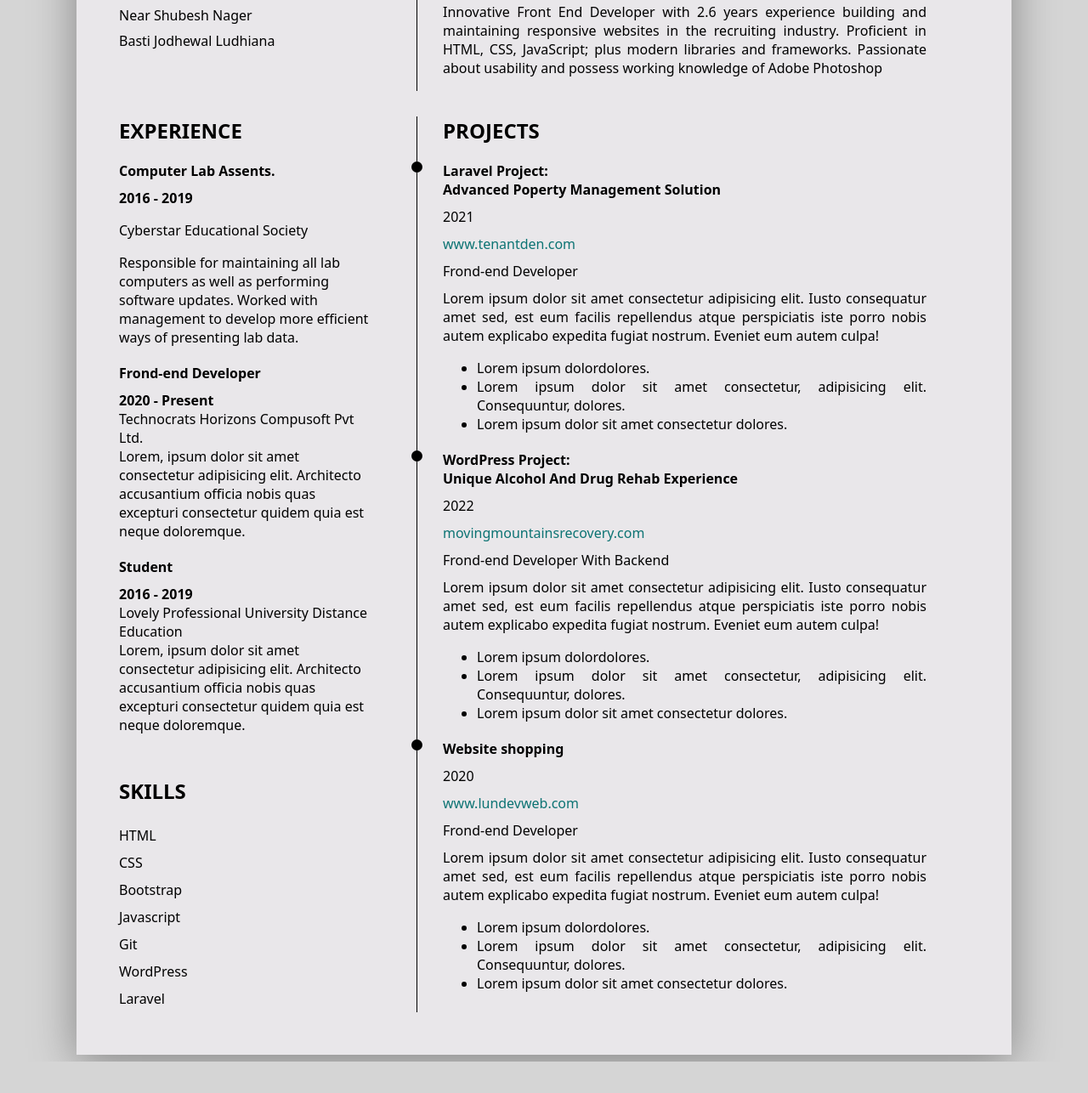
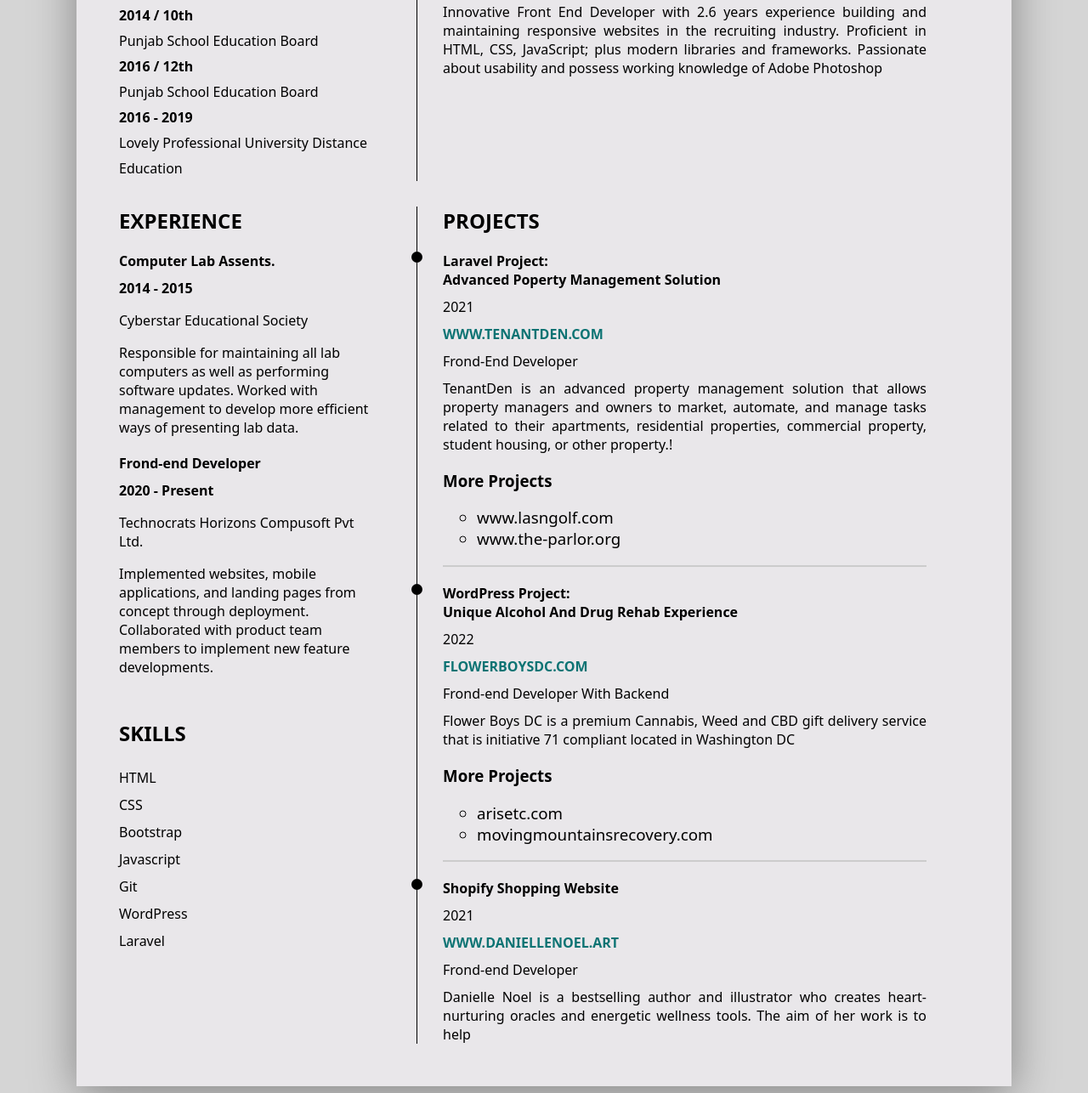
Before and after one commit to star-pankaj/pankaj_resume, a plain HTML site: page index.html in a window 1280 px wide. Shown: the part 361-1647 px from the top of the page at 85% size. Before the commit the page ends 1610 px from the top, so only its background shows below. Drawn offline with Linux system fonts and the light colour scheme.

Commit message:
update file

```diff
--- a/css/style.css
+++ b/css/style.css
@@ -103,9 +103,13 @@
 .project h4{
     margin:20px 0 10px;
 }
-    .project .web{
+.project .web  a{
     color: #0c7373;
-        padding:10px 0;
+    padding: 10px 0;
+    text-decoration: none;
+    display: block;
+    font-weight: 600;
+    text-transform: uppercase;
 }
 .project .location{
     font-weight: 500;
@@ -123,3 +127,15 @@
     border-radius: 50%;
     left: -37px;
 }
+
+.project .item:not(:last-child) {
+    border-bottom: 2px solid #ccc;
+}
+.project .item ul{
+    list-style: circle;
+}
+.project .item ul a{
+    text-decoration: none;
+    color: #000;
+    font-weight: 500;
+}
--- a/index.html
+++ b/index.html
@@ -25,15 +25,22 @@
                         <span>E</span> pankaj.gasra@gmail.com
                     </li>
                     <li>
-                        <span>W</span> www.demo.xyz
+                        <span>A</span> Near Shubesh Nager Basti Jodhewal Ludhiana
                     </li>
                 </ul>
            </div>
            <div class="info">
-            <h2>EXPERIENCE</h2>
+            <h2>Study</h2>
                 <ul>
-                    <li>Near Shubesh Nager <br> Basti Jodhewal Ludhiana </li>
-                    <!-- <li>Lovely Professional University</li> -->
+                    <li><strong>2014 / 10th</strong> <br>
+                        <span>Punjab School Education Board </span>
+                    </li>
+                    <li><strong>2016 / 12th</strong> <br>
+                        <span>Punjab School Education Board</span>
+                    </li>
+                    <li><strong>2016 - 2019</strong> <br>
+                        <span>Lovely Professional University Distance Education</span>
+                    </li>
                 </ul>
            </div>
            <div class="intro">
@@ -45,7 +52,7 @@
                 <div class="item">
                     <h4>Computer Lab Assents.</h4>
                     <div class="time">
-                    <strong>2016 - 2019 </strong>
+                    <strong>2014 - 2015 </strong>
                     <p>Cyberstar Educational Society</p>
                     </div>
                     <div class="des">
@@ -56,20 +63,10 @@
                     <h4>Frond-end Developer</h4>
                     <div class="time">
                     <strong>2020 - Present</strong> <br>
-                    <span>Technocrats Horizons Compusoft Pvt Ltd.</span>
+                    <p>Technocrats Horizons Compusoft Pvt Ltd.</p>
                     </div>
                     <div class="des">
-                        Lorem, ipsum dolor sit amet consectetur adipisicing elit. Architecto accusantium officia nobis quas excepturi consectetur quidem quia est neque doloremque.
-                    </div>
-                </div>
-                <div class="item">
-                    <h4>Student</h4>
-                    <div class="time">
-                        <strong>2016 - 2019</strong> <br>
-                        <span>Lovely Professional University Distance Education</span>
-                    </div>
-                    <div class="des">
-                        Lorem, ipsum dolor sit amet consectetur adipisicing elit. Architecto accusantium officia nobis quas excepturi consectetur quidem quia est neque doloremque.
+                        Implemented websites, mobile applications, and landing pages from concept through deployment. Collaborated with product team members to implement new feature developments.
                     </div>
                 </div>
                 <h2 class="skills"> SKILLS</h2>
@@ -91,20 +88,20 @@
                     2021
                 </div>
                 <div class="web">
-                    www.tenantden.com
+                    <a href="https://www.tenantden.com/" target="_blank">www.tenantden.com</a>
                 </div>
                 <div class="location">
-                    Frond-end Developer
+                    Frond-End Developer
                 </div>
                 <div class="des">
-                    Lorem ipsum dolor sit amet consectetur adipisicing elit. Iusto consequatur amet sed, est eum facilis repellendus
-                    atque perspiciatis iste porro nobis autem explicabo expedita fugiat nostrum. Eveniet eum autem culpa!
+                    TenantDen is an advanced property management solution that allows property managers and owners to market, automate, and manage tasks related to their apartments, residential properties, commercial property, student housing, or other property.!
+                </div>
+                <h3> More Projects
                     <ul>
-                        <li>Lorem ipsum dolordolores.</li>
-                        <li>Lorem ipsum dolor sit amet consectetur, adipisicing elit. Consequuntur, dolores.</li>
-                        <li>Lorem ipsum dolor sit amet consectetur dolores.</li>
+                        <li><a href="https://www.lasngolf.com" target="_blank">www.lasngolf.com</a></li>
+                        <li><a href="https://www.the-parlor.org/" target="_blank">www.the-parlor.org</a></li>
                     </ul>
-                </div>
+                </h3>
             </div>
 
             <div class="item">
@@ -113,41 +110,37 @@
                     2022
                 </div>
                 <div class="web">
-                    movingmountainsrecovery.com
+                    <a href="https://flowerboysdc.com/" target="_blank">flowerboysdc.com</a>
                 </div>
                 <div class="location">
                     Frond-end Developer With Backend
                 </div>
                 <div class="des">
-                    Lorem ipsum dolor sit amet consectetur adipisicing elit. Iusto consequatur amet sed, est eum facilis repellendus
-                    atque perspiciatis iste porro nobis autem explicabo expedita fugiat nostrum. Eveniet eum autem culpa!
+                    Flower Boys DC is a premium Cannabis, Weed and CBD gift delivery service that is initiative 71 compliant located in Washington DC
+                </div>
+                <h3> More Projects
                     <ul>
-                        <li>Lorem ipsum dolordolores.</li>
-                        <li>Lorem ipsum dolor sit amet consectetur, adipisicing elit. Consequuntur, dolores.</li>
-                        <li>Lorem ipsum dolor sit amet consectetur dolores.</li>
+                        <li><a href="https://arisetc.com/" target="_blank">arisetc.com</a></li>
+                        <li><a href="https://movingmountainsrecovery.com/" target="_blank">movingmountainsrecovery.com</a></li>
                     </ul>
-                </div>
+                </h3>
+
             </div>
 
+
             <div class="item">
-                <h4>Website shopping</h4>
+                <h4>Shopify Shopping Website</h4>
                 <div class="time">
-                    2020
+                    2021
                 </div>
                 <div class="web">
-                    www.lundevweb.com
+                    <a href="https://www.daniellenoel.art/" target="_blank">www.daniellenoel.art</a>
                 </div>
                 <div class="location">
                     Frond-end Developer
                 </div>
                 <div class="des">
-                    Lorem ipsum dolor sit amet consectetur adipisicing elit. Iusto consequatur amet sed, est eum facilis repellendus
-                    atque perspiciatis iste porro nobis autem explicabo expedita fugiat nostrum. Eveniet eum autem culpa!
-                    <ul>
-                        <li>Lorem ipsum dolordolores.</li>
-                        <li>Lorem ipsum dolor sit amet consectetur, adipisicing elit. Consequuntur, dolores.</li>
-                        <li>Lorem ipsum dolor sit amet consectetur dolores.</li>
-                    </ul>
+                    Danielle Noel is a bestselling author and illustrator who creates heart-nurturing oracles and energetic wellness tools. The aim of her work is to help
                 </div>
             </div>
            </div>
```
Lines whose indentation alone changed are shown as unchanged.
